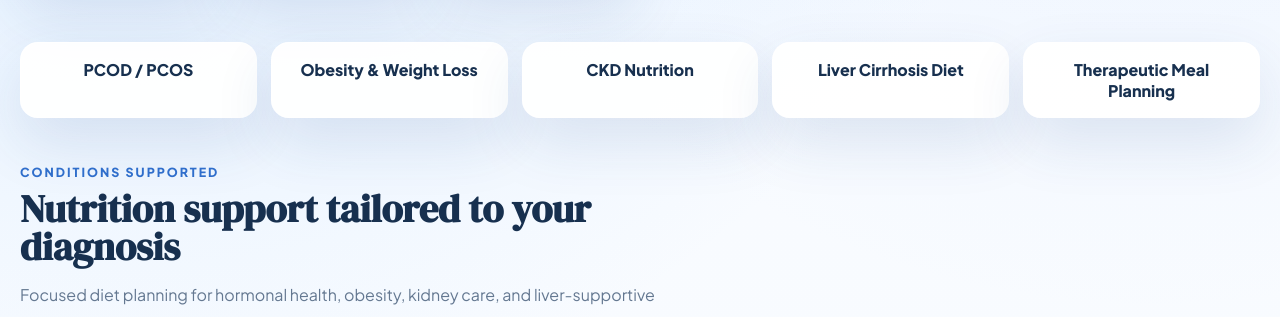
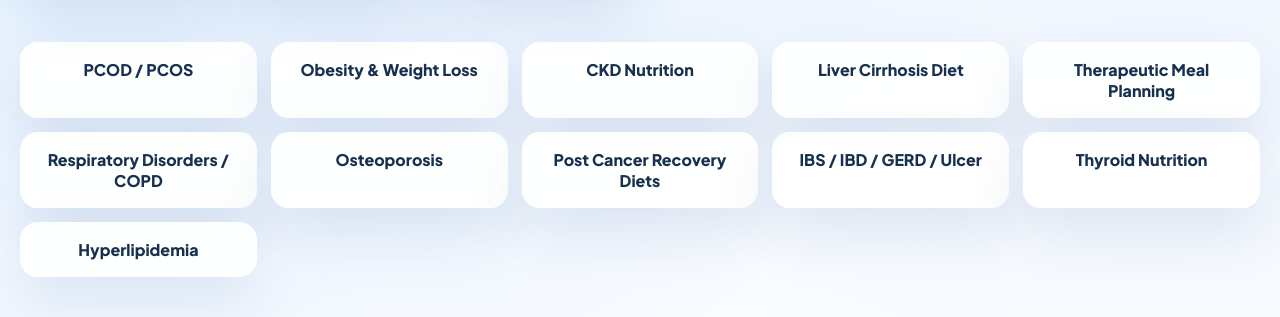
Before and after one commit to RAJATRG/dietsbymrunal-site, a website: page index.html in a window 1280 px wide. Shown: the part 1080-1397 px from the top of the page. Drawn offline with Linux system fonts and the light colour scheme.

Commit message:
index.html changes for new diseases

```diff
--- a/index.html
+++ b/index.html
@@ -179,6 +179,12 @@
           <article>CKD Nutrition</article>
           <article>Liver Cirrhosis Diet</article>
           <article>Therapeutic Meal Planning</article>
+          <article>Respiratory Disorders / COPD</article>
+          <article>Osteoporosis</article>
+          <article>Post Cancer Recovery Diets</article>
+          <article>IBS / IBD / GERD / Ulcer</article>
+          <article>Thyroid Nutrition</article>
+          <article>Hyperlipidemia</article>
         </section>
 
         <section class="condition-gallery reveal">
@@ -434,6 +440,12 @@
                   <option>Obesity / Weight Loss</option>
                   <option>CKD Diet</option>
                   <option>Liver Cirrhosis Diet</option>
+                  <option>Respiratory Disorders / COPD</option>
+                  <option>Osteoporosis</option>
+                  <option>Post Cancer Recovery Diets</option>
+                  <option>Gastrointestinal Disorders / IBS / IBD / GERD / Ulcer</option>
+                  <option>Thyroid</option>
+                  <option>Hyperlipidemia</option>
                   <option>General Wellness</option>
                   <option>Therapeutic Diet Planning</option>
                 </select>
```
